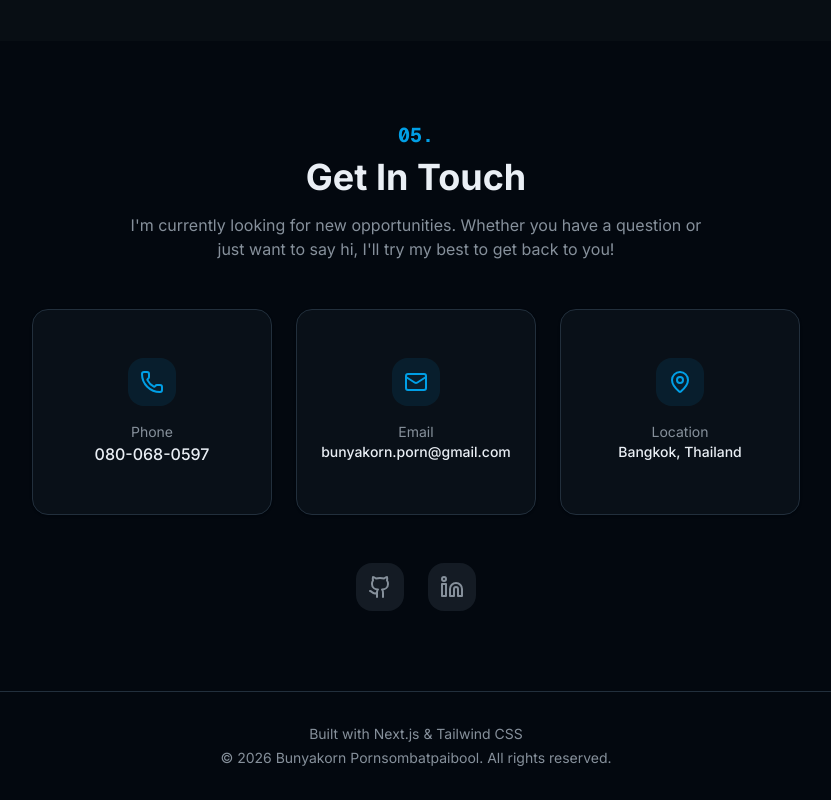
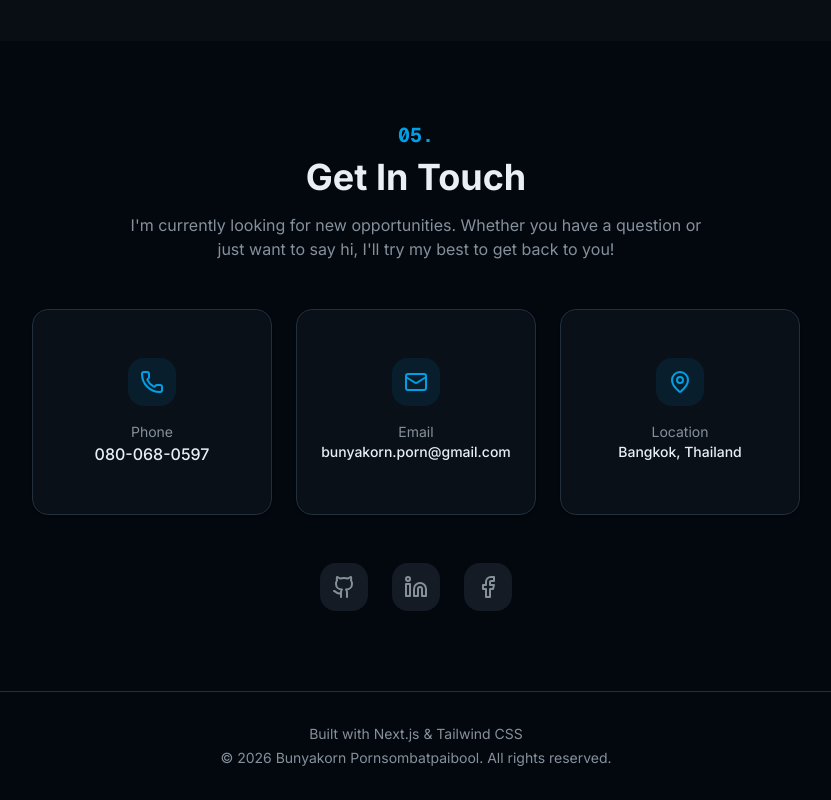
Before and after one commit to BunyakornGoko/bunyakorn, a Next.js app: page / in a window 1280 px wide. Shown: the part 3613-4413 px from the top of the page, without its empty margins (224-1055 px from the left). Built offline with nearby package versions, Linux system fonts and the light colour scheme.

Commit message:
Add facebook contact

```diff
--- a/app/page.tsx
+++ b/app/page.tsx
@@ -2,7 +2,7 @@
 
 import { useState } from "react"
 import { motion } from "framer-motion"
-import { Github, Linkedin, Mail, Phone, MapPin, ExternalLink, Menu, X, ChevronDown } from "lucide-react"
+import { Github, Linkedin, Facebook, Mail, Phone, MapPin, ExternalLink, Menu, X, ChevronDown } from "lucide-react"
 import Image from "next/image"
 import { Button } from "@/components/ui/button"
 import { Card, CardContent } from "@/components/ui/card"
@@ -468,6 +468,14 @@ export default function Portfolio() {
               >
                 <Linkedin size={24} />
               </a>
+              <a
+                href="https://www.facebook.com/bunyakorn.goko/"
+                target="_blank"
+                rel="noopener noreferrer"
+                className="w-12 h-12 bg-secondary rounded-xl flex items-center justify-center text-muted-foreground hover:text-primary hover:bg-primary/10 transition-colors"
+              >
+                <Facebook size={24} />
+              </a>
             </div>
           </motion.div>
         </div>
```
